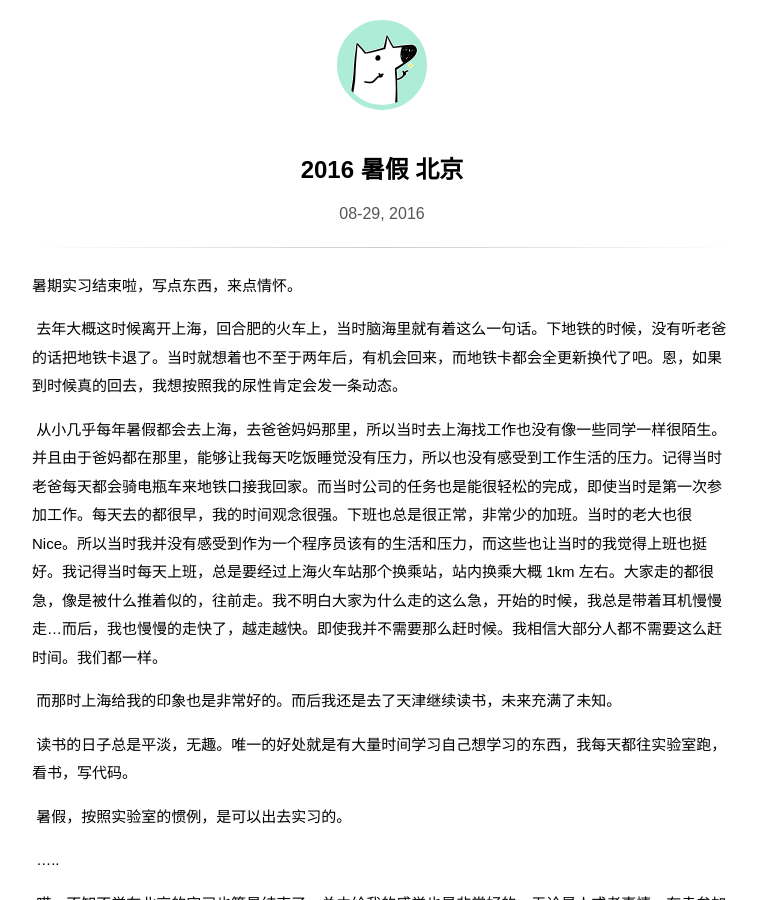
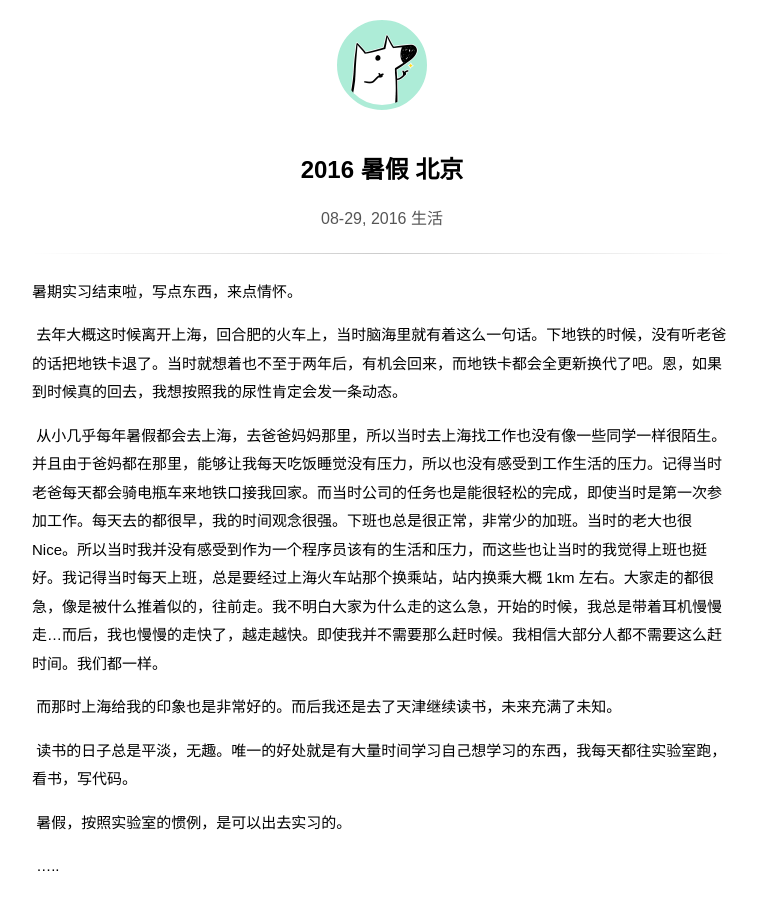
Before and after one commit to wuchangfeng/wuchangfeng.github.io, a Jekyll site: the page built from _posts/2016-08-30-summer-life-beijing.md, in a window 1280 px wide and 900 px high. Shown: the whole window, without its empty margins (258-1015 px from the left). Built offline with Jekyll 4.4.1, drawn with Linux system fonts in a browser that asks for light colours; some web fonts are replaced; comment, search, counter and statistics services are not loaded.

Commit message:
blog update

```diff
--- a/_layouts/post.html
+++ b/_layouts/post.html
@@ -13,6 +13,8 @@ layout: default
     <div class="center">
         <h1>{{ page.title }}</h1>
         <time>{{ page.date|date: "%m-%d,&nbsp;%Y" }}</time>
+
+        <time>{{ page.categories}}</time>
     </div>
     <div class="divider"></div>
     {{ content }}
```
